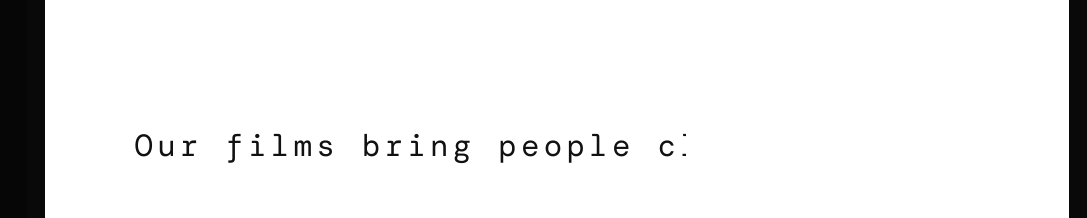
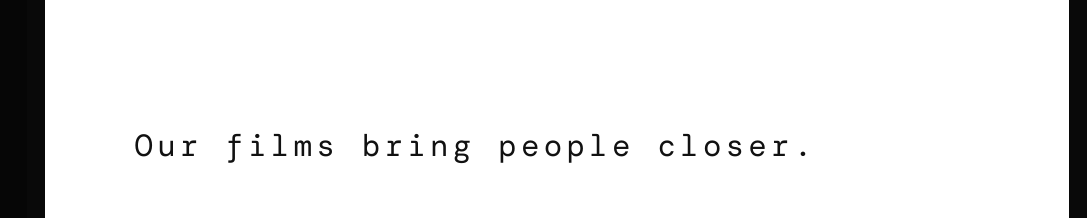
Before and after one commit to Yubraj43/demo-, a React (Vite) app: page / in a window 1280 px wide. Shown: the part 920-1138 px from the top of the page, without its empty margins (193-1280 px from the left). Built offline with nearby package versions, Linux system fonts and the light colour scheme.

Commit message:
Prevent intro text clipping on mobile

```diff
--- a/src/styles.css
+++ b/src/styles.css
@@ -400,7 +400,7 @@ img {
 .intro-section p {
   max-width: none;
   margin: 0;
-  width: 0;
+  width: max-content;
   overflow: hidden;
   font-family: 'DM Mono', monospace;
   font-size: clamp(1.25rem, 2.4vw, 2.2rem);
@@ -408,6 +408,7 @@ img {
   line-height: 1.45;
   white-space: nowrap;
   border-right: 2px solid #111;
+  clip-path: inset(0 100% 0 0);
 }
 
 .intro-section.is-visible p {
@@ -416,11 +417,11 @@ img {
 
 @keyframes intro-typewriter {
   from {
-    width: 0;
+    clip-path: inset(0 100% 0 0);
   }
 
   to {
-    width: 30ch;
+    clip-path: inset(0 0 0 0);
   }
 }
 
```
